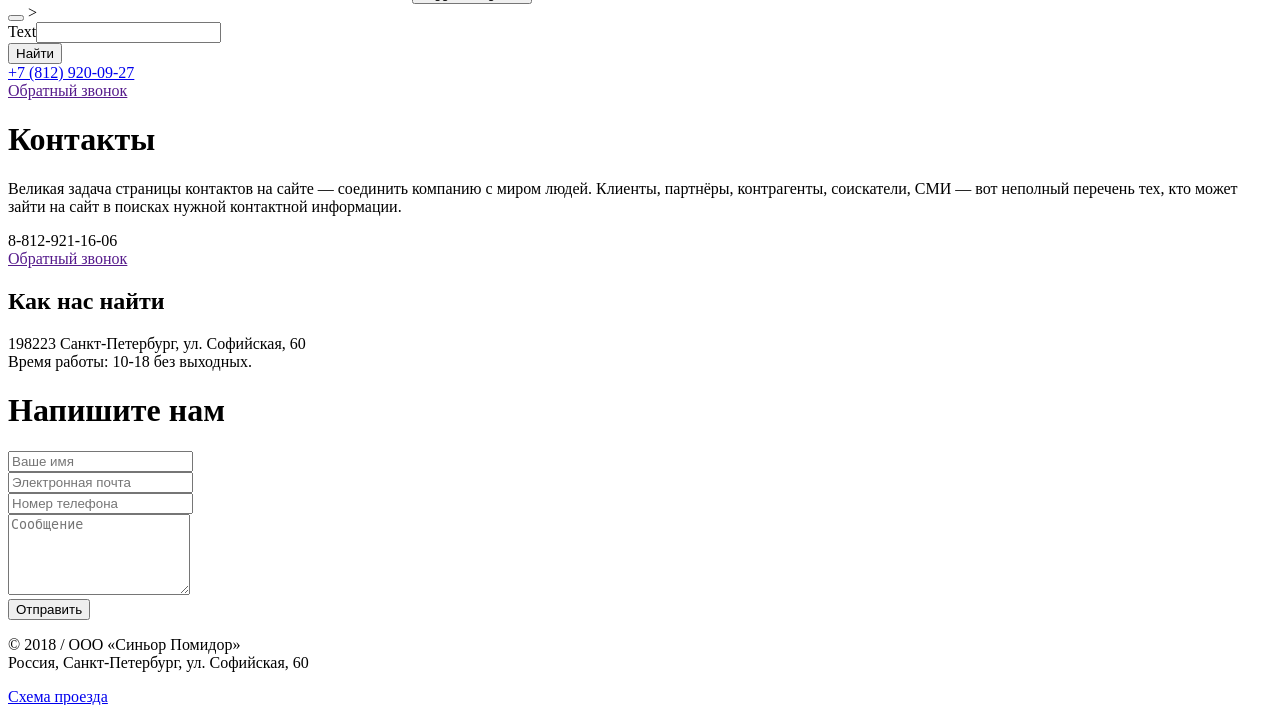
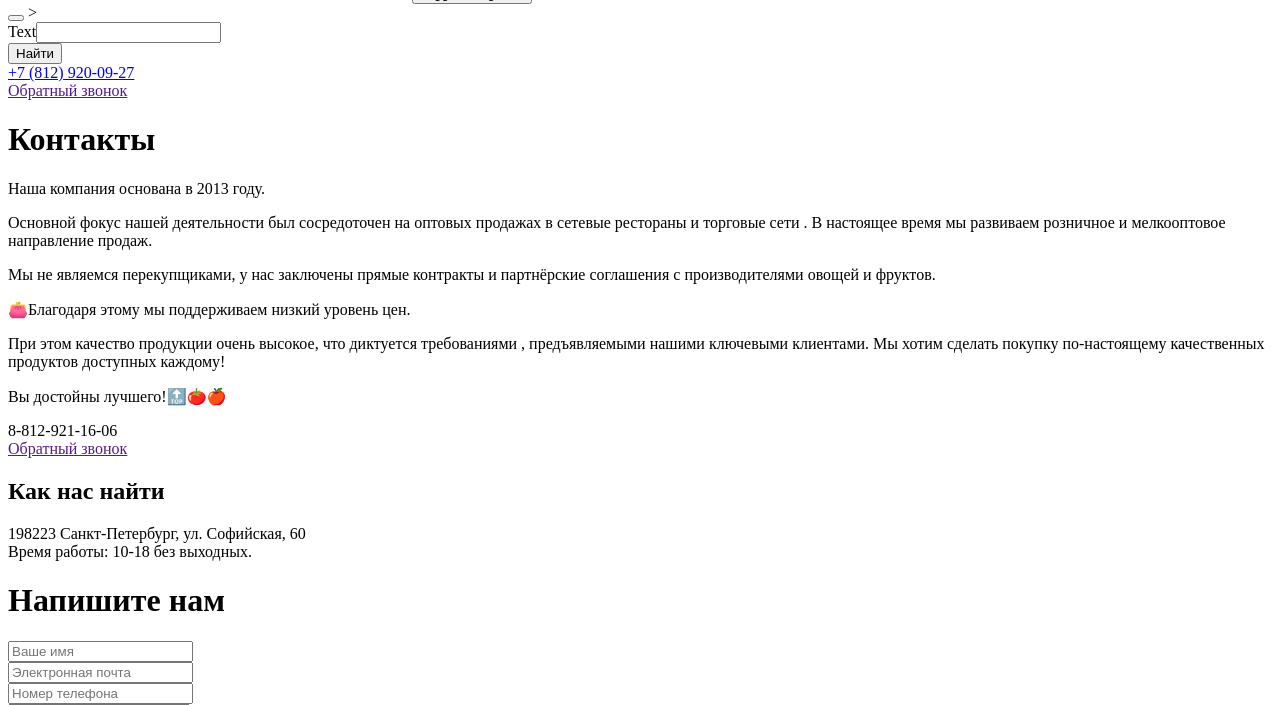
Before and after one commit to a-berezhkov/pomodoro, a Yii app: template front/views/default/contacts.php in a window 1280 px wide. Shown: the part 310-1015 px from the top of the page. Run offline with PHP 8.4 and a stand-in for Yii, Linux system fonts and the light colour scheme; the template is opened without the code that fills it, so the values that code supplies are empty; form fields are guessed from the names that the template uses; a stand-in replaces the project's code that opens the database connection; some libraries are stand-ins or nearby versions.

Commit message:
Отредактирваны "О нас" и "Контакты"

```diff
--- a/front/views/default/contacts.php
+++ b/front/views/default/contacts.php
@@ -14,9 +14,14 @@ $this->title =  'Контакты';
     <div class="row">
         <div class="col-md-6">
             <h1 class="title">Контакты</h1>
-            <p>Великая задача страницы контактов на сайте — соединить компанию с миром людей. Клиенты, партнёры,
-                контрагенты, соискатели, СМИ — вот неполный перечень тех, кто может зайти на сайт в поисках нужной
-                контактной информации.</p>
+            <p>Наша компания основана в 2013 году. </p>
+            <p>Основной фокус нашей деятельности был сосредоточен на оптовых продажах в сетевые рестораны и торговые сети .
+                В настоящее время мы развиваем розничное и мелкооптовое направление продаж. </p>
+            <p>   Мы не являемся перекупщиками, у нас заключены прямые контракты и партнёрские соглашения с производителями овощей и фруктов.</p>
+            <p> 👛Благодаря этому мы поддерживаем низкий уровень цен. </p>
+            <p>  При этом качество продукции очень высокое, что диктуется требованиями , предъявляемыми нашими ключевыми клиентами.
+                Мы хотим сделать покупку по-настоящему качественных продуктов доступных каждому! </p>
+                Вы достойны лучшего!🔝🍅🍎</p>
             <div class="connections">
                 <div class="call">
                     <span class="call-icon"><?= FA::i('phone'); ?></span> 8-812-921-16-06
```
Also changed, not shown: front/views/default/about.php (+23 -23 lines).
